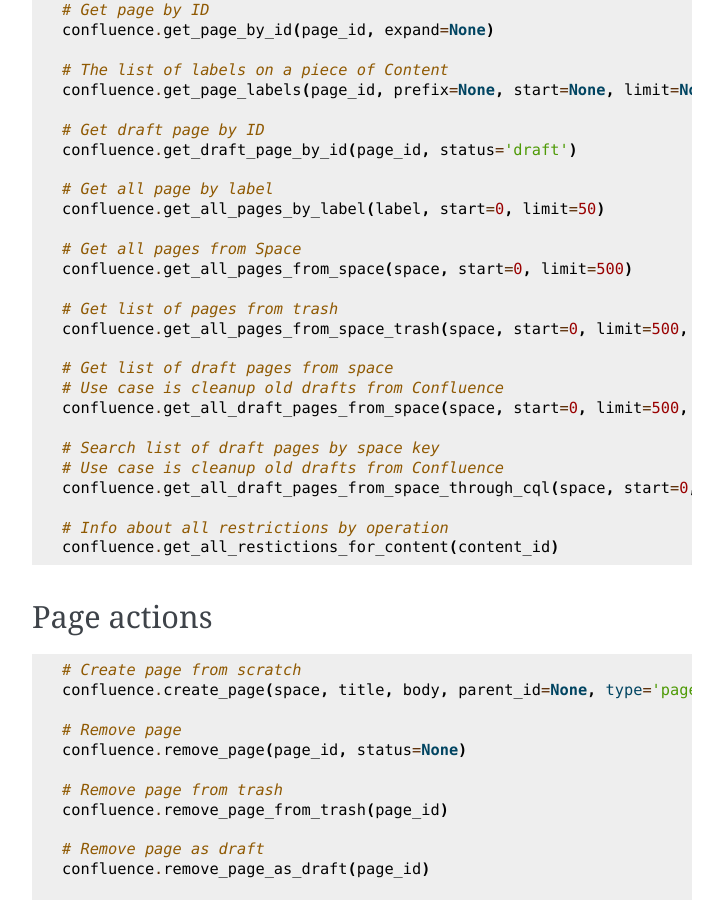
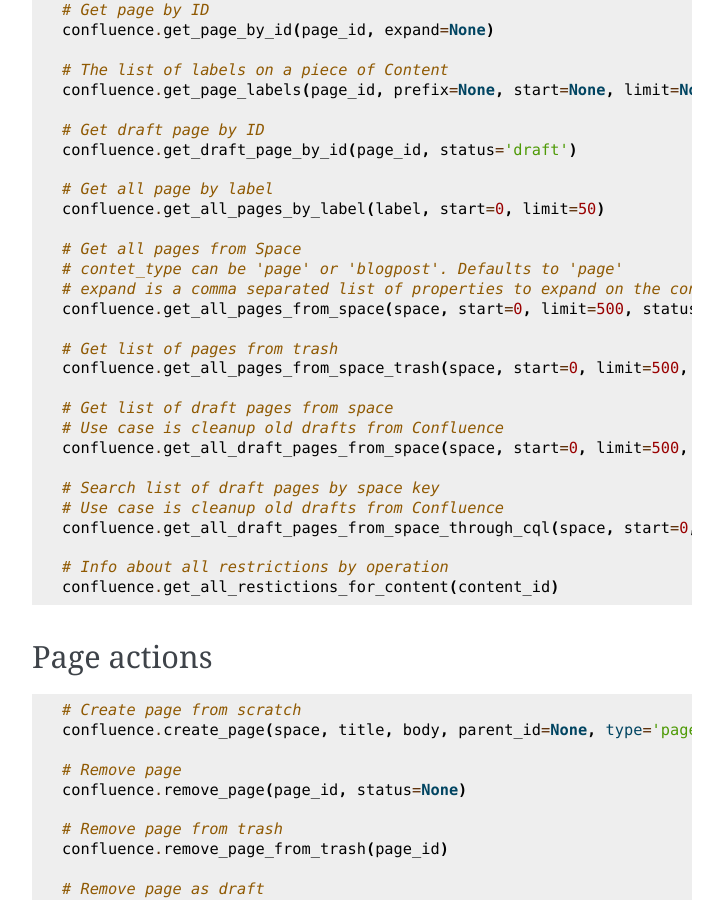
Before and after one commit to atlassian-api/atlassian-python-api, a Sphinx documentation site: the page built from docs/confluence.rst, in a window 1280 px wide and 900 px high, scrolled down 479 px. Shown: the whole window, without its empty margins (388-1111 px from the left). Built offline with Sphinx 7.4.7, drawn with Linux system fonts in a browser that asks for light colours; pages that are not in the unit, such as notebooks, are missing from menus.

Commit message:
update get_all_pages_from_space* to 1.13.24
update arguments for 'get_all_pages_from_space' and 'get_all_pages_from_space_trash' for version atlassian-python-api-1.13.24

```diff
--- a/docs/confluence.rst
+++ b/docs/confluence.rst
@@ -34,10 +34,12 @@
     confluence.get_all_pages_by_label(label, start=0, limit=50)
 
     # Get all pages from Space
-    confluence.get_all_pages_from_space(space, start=0, limit=500)
+    # contet_type can be 'page' or 'blogpost'. Defaults to 'page'
+    # expand is a comma separated list of properties to expand on the content.
+    confluence.get_all_pages_from_space(space, start=0, limit=500, status=None, expand=None, content_type='page')
 
     # Get list of pages from trash
-    confluence.get_all_pages_from_space_trash(space, start=0, limit=500, status='trashed')
+    confluence.get_all_pages_from_space_trash(space, start=0, limit=500, status='trashed', content_type='page')
 
     # Get list of draft pages from space
     # Use case is cleanup old drafts from Confluence
```
